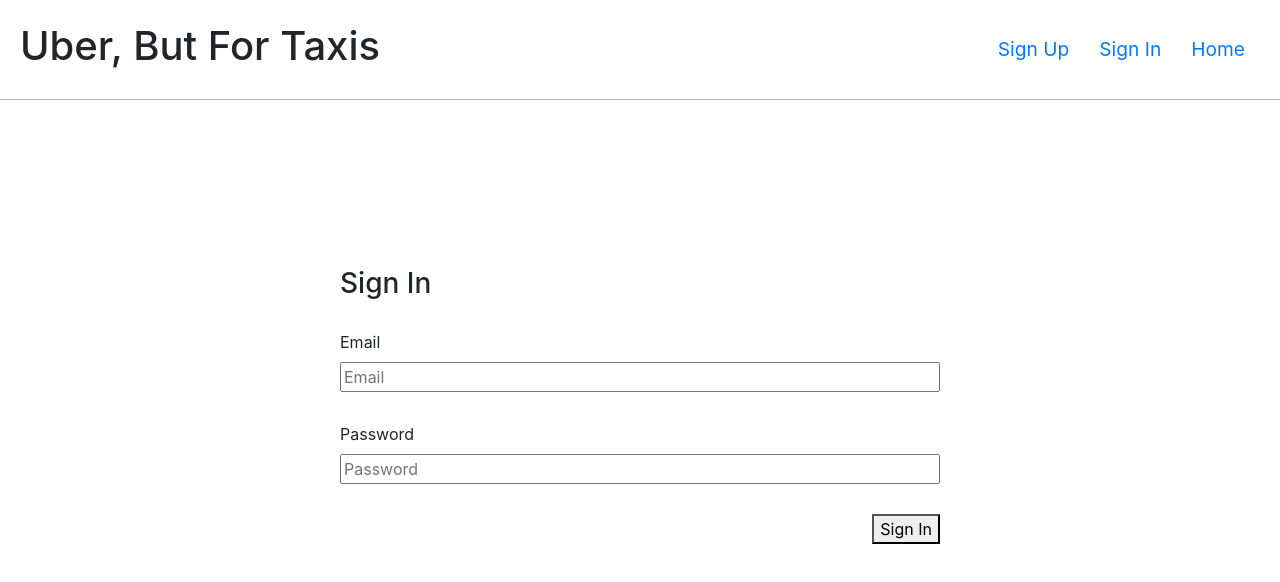
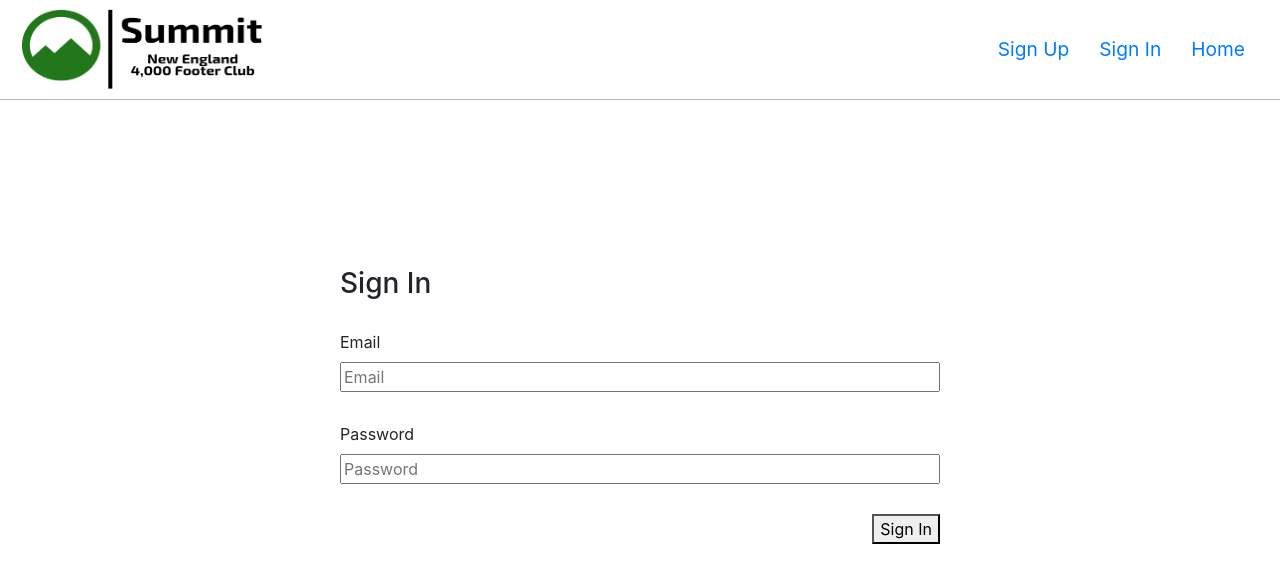
Before and after one commit to jenfox4/summit-client, a React app: page /#/sign-in in a window 1280 px wide. Shown: the top 582 px of the page. Built offline with nearby package versions, Linux system fonts and the light colour scheme.

Commit message:
- Added Logo to header - Set up API

```diff
--- a/src/auth/api.js
+++ b/src/auth/api.js
@@ -1,4 +1,4 @@
-const apiUrl = 'http://localhost:4741'
+const apiUrl = require('../apiConfig.js')
 
 export const handleErrors = res => {
   if (res.ok) {
--- a/src/header/Header.js
+++ b/src/header/Header.js
@@ -25,7 +25,7 @@ const alwaysOptions = (
 
 const Header = ({ user }) => (
   <header className="main-header">
-    <h1>Uber, But For Taxis</h1>
+    <img src={require('./logo.png')} className="logo"></img>
     <nav>
       { user && <span>Welcome, {user.email}</span>}
       { user ? authenticatedOptions : unauthenticatedOptions }
--- a/src/header/Header.scss
+++ b/src/header/Header.scss
@@ -19,6 +19,11 @@ $charcoal: #bbb;
   display: flex;
   flex-grow: 1;
   justify-content: flex-end;
+}
+
+.logo {
+  height: 100%;
+  width: 20%;
 }
 
 @media (max-width: 600px) {
```
Also changed, not shown: src/header/logo.png (added), 1 other file (tests, documents, lock files or other folders).
